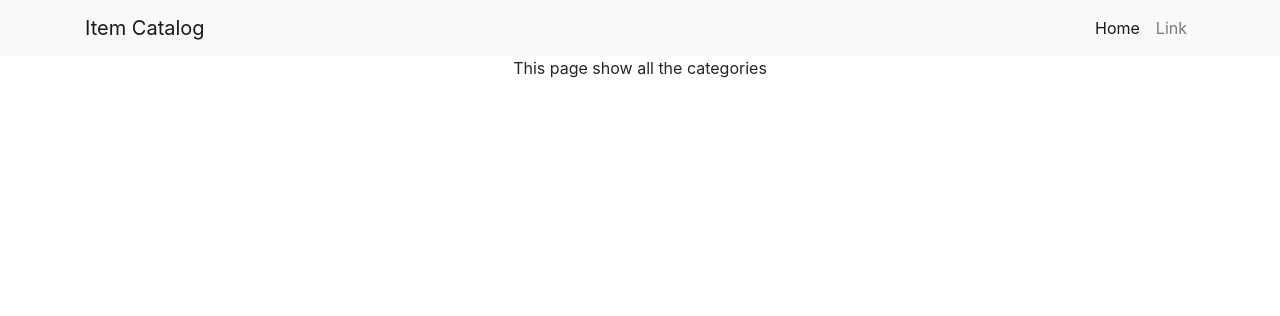
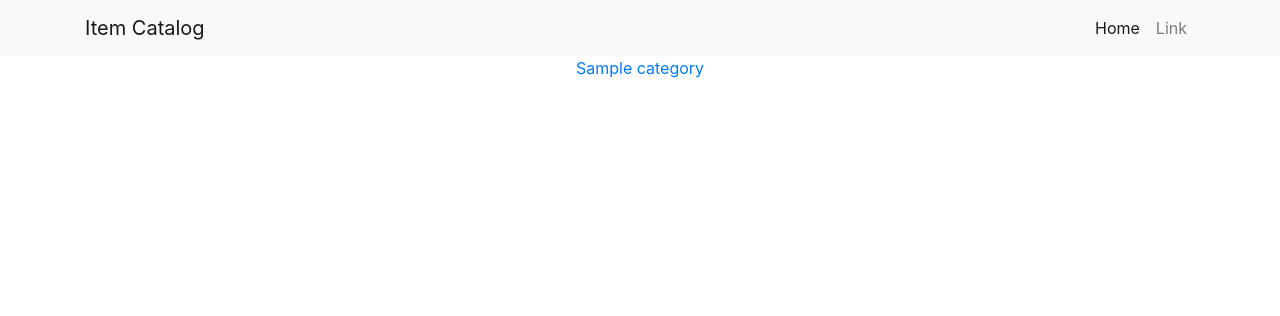
Before and after one commit to pranav1511/udacity-item-catalog, a Flask app: page / in a window 1280 px wide. Shown: the top 316 px of the page. Run offline with Flask 2, Linux system fonts and the light colour scheme; tables that the repository leaves empty hold one stand-in row (values such as "Sample post"); some libraries are stand-ins or nearby versions.

Commit message:
Add function to show catalog

```diff
--- a/application.py
+++ b/application.py
@@ -15,7 +15,8 @@ dbSession = DBSession()
 @app.route('/')
 @app.route('/catalog/')
 def show_catalog():
-    return render_template('catalog.html')
+    categories = dbSession.query(Category).all()
+    return render_template('catalog.html', categories=categories)
 
 
 @app.route('/catalog/<string:category_name>/')
--- a/templates/catalog.html
+++ b/templates/catalog.html
@@ -47,7 +47,9 @@
 
     <div class="container">
         <div class="text-center">
-            <p>This page show all the categories</p>
+            {% for category in categories %}
+            <a href="#">{{category.name}}</a>
+            <br> {% endfor %}
         </div>
     </div>
 </body>
```
